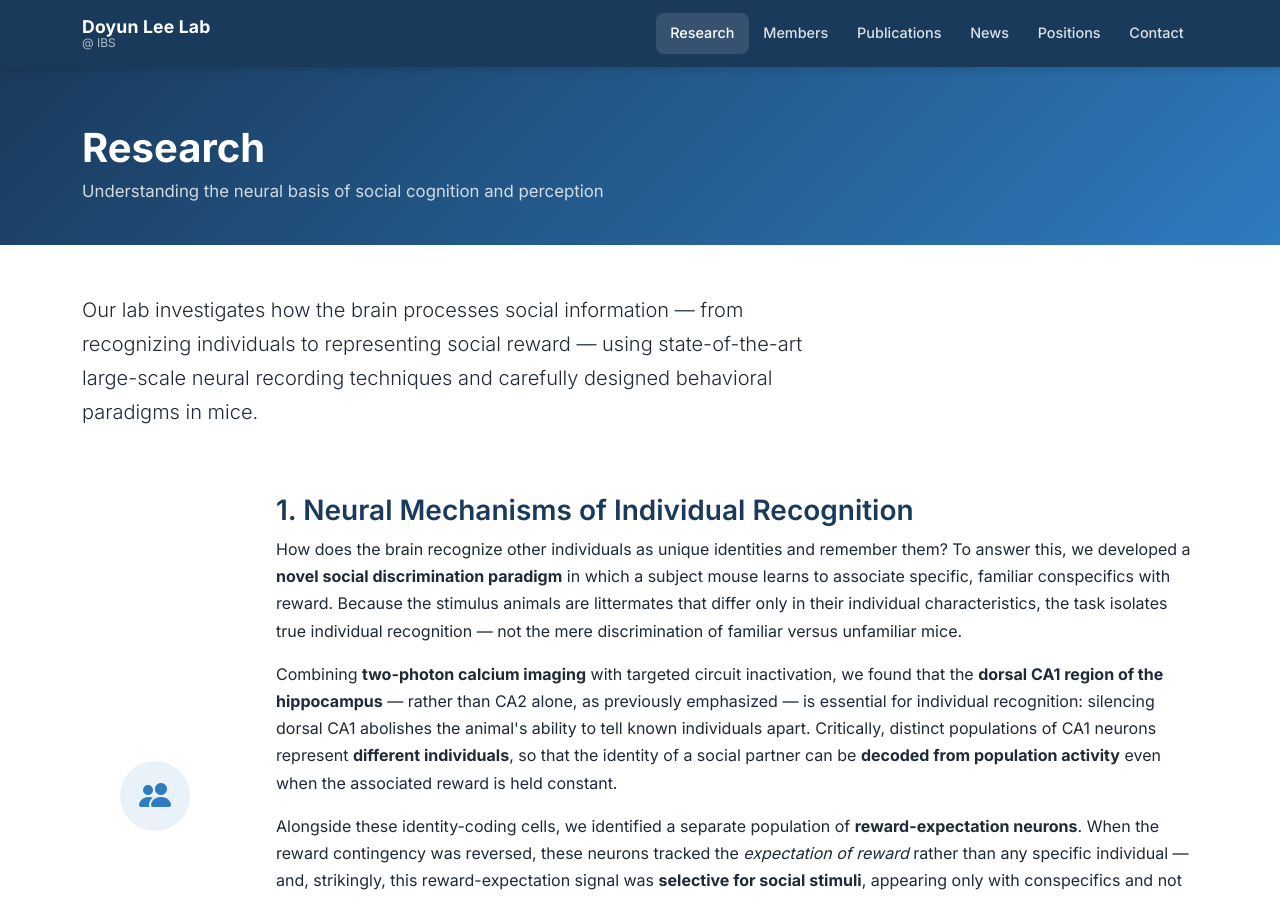
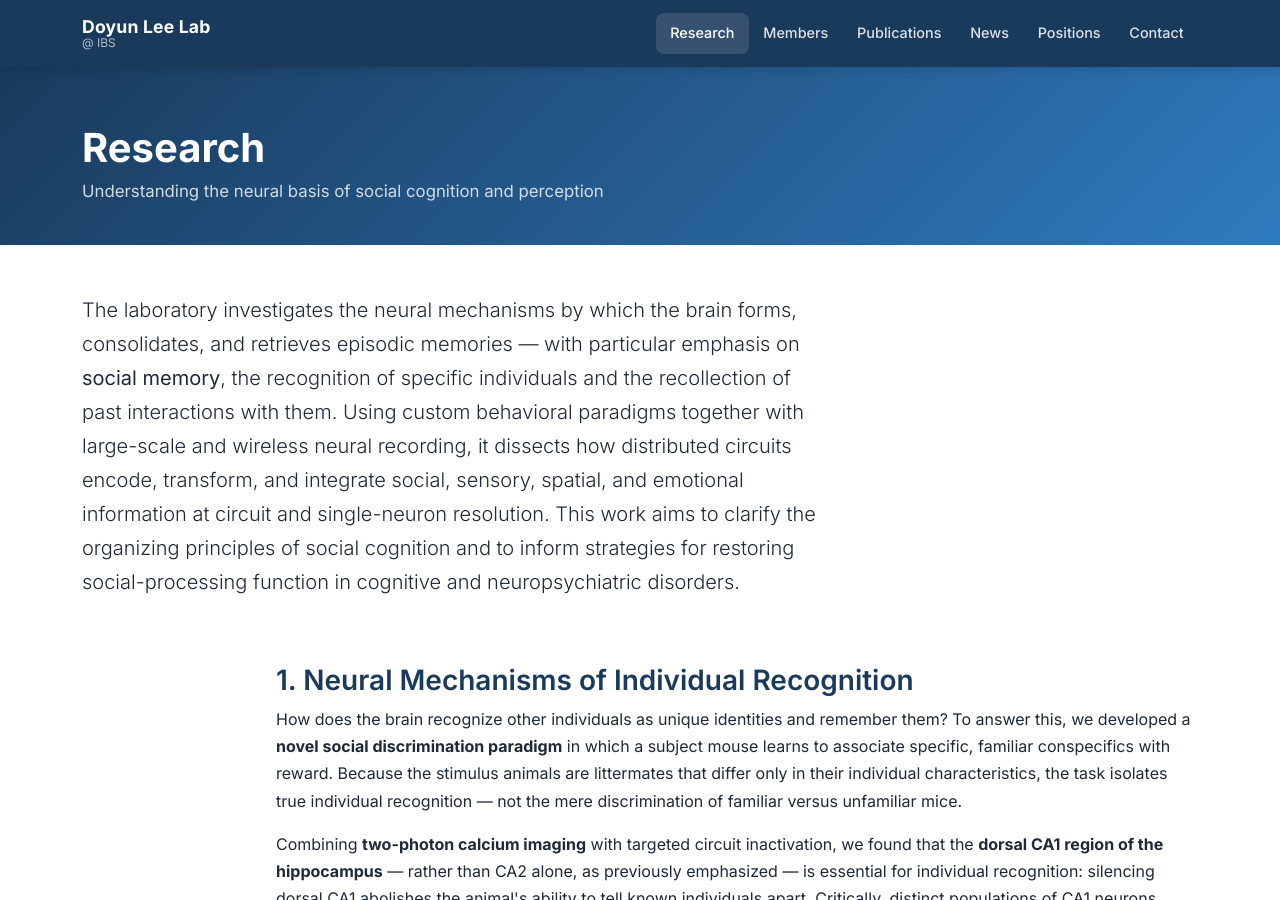
Before and after one commit to doyunleelab/doyunleelab.github.io, a Jekyll site: the page built from research/index.html, in a window 1280 px wide and 900 px high. Built offline with Jekyll 4.4.1, drawn with Linux system fonts in a browser that asks for light colours.

Commit message:
Expand Research page intro
Broaden the opening statement to episodic memory formation, consolidation,
and retrieval with an emphasis on social memory, wireless large-scale
recording, and translational relevance to neuropsychiatric disorders.

Co-Authored-By: Claude Opus 4.8 <noreply@anthropic.com>

```diff
--- a/research/index.html
+++ b/research/index.html
@@ -7,9 +7,15 @@ subtitle: Understanding the neural basis of social cognition and perception
 <div class="row mb-5">
   <div class="col-lg-8">
     <p class="lead">
-      Our lab investigates how the brain processes social information — from recognizing
-      individuals to representing social reward — using state-of-the-art large-scale
-      neural recording techniques and carefully designed behavioral paradigms in mice.
+      The laboratory investigates the neural mechanisms by which the brain forms,
+      consolidates, and retrieves episodic memories — with particular emphasis on
+      <strong>social memory</strong>, the recognition of specific individuals and the
+      recollection of past interactions with them. Using custom behavioral paradigms
+      together with large-scale and wireless neural recording, it dissects how distributed
+      circuits encode, transform, and integrate social, sensory, spatial, and emotional
+      information at circuit and single-neuron resolution. This work aims to clarify the
+      organizing principles of social cognition and to inform strategies for restoring
+      social-processing function in cognitive and neuropsychiatric disorders.
     </p>
   </div>
 </div>
```
